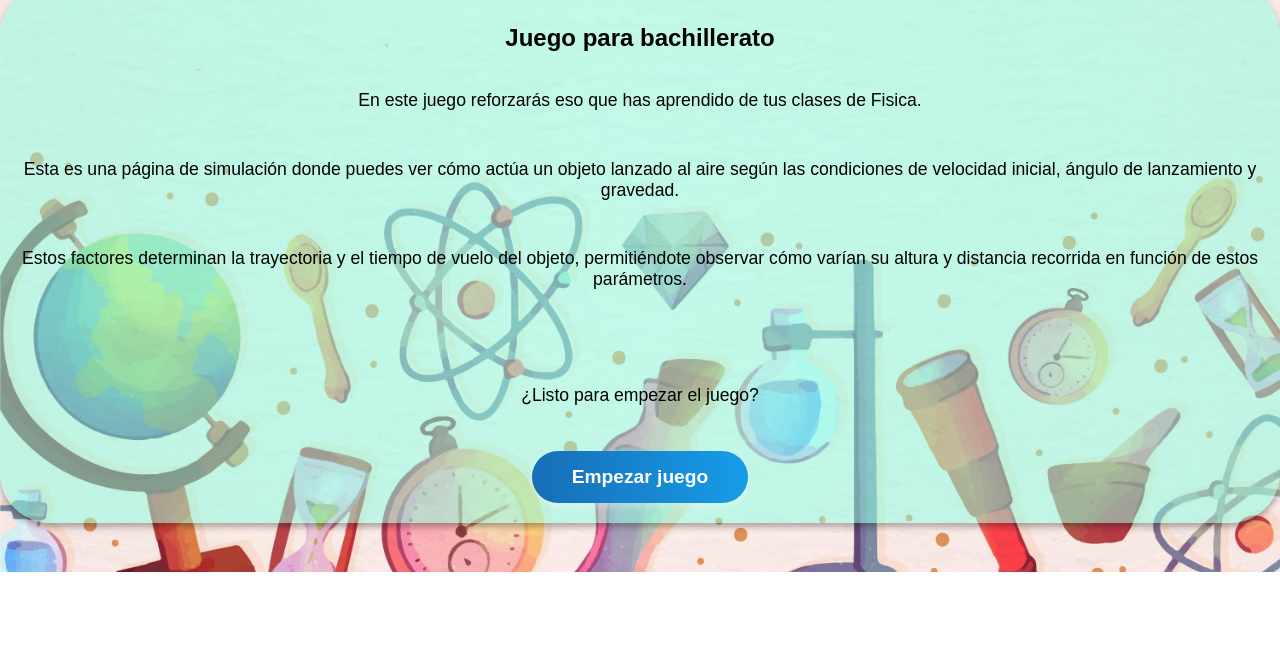
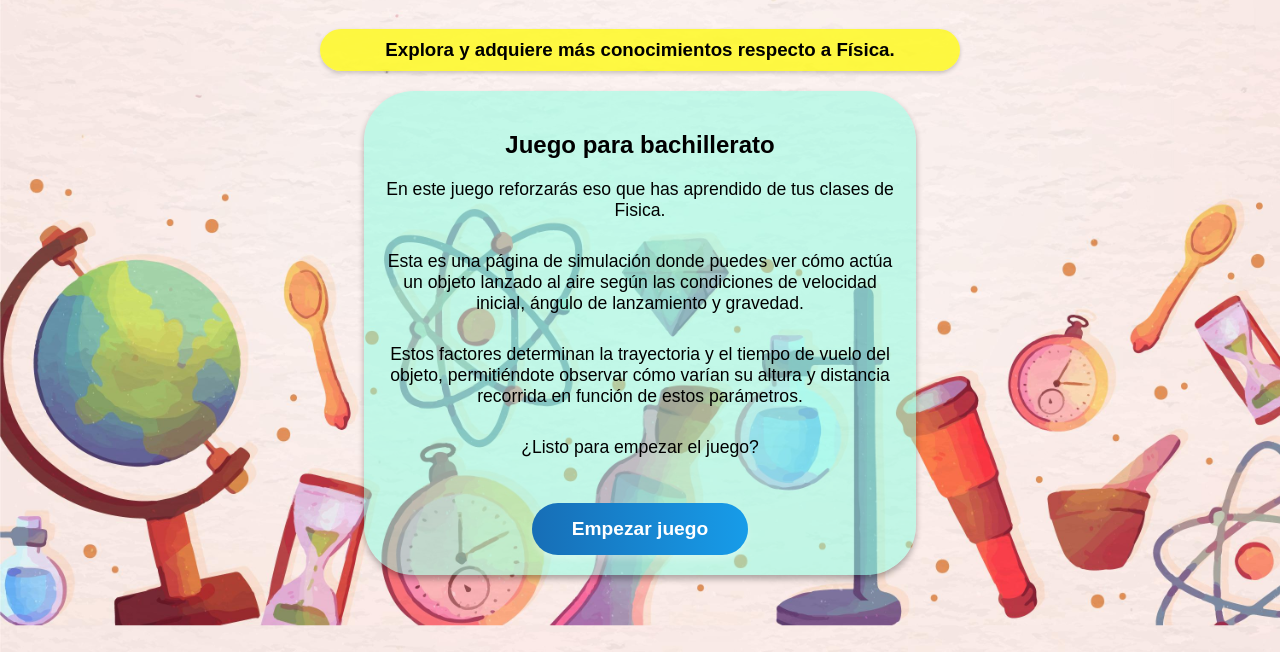
Before and after one commit to taniaj04/fisicaMat, a plain HTML site: page index.html in a window 1280 px wide. Shown: the part 228-880 px from the top of the page. Before the commit the page ends 800 px from the top, so only its background shows below. Drawn offline with Linux system fonts and the light colour scheme.

Commit message:
fis mate

```diff
--- a/inicio.css
+++ b/inicio.css
@@ -1,14 +1,16 @@
+html {
+    scroll-behavior: smooth;
+}
+
 body {
     font-family: 'Arial', sans-serif;
-    height: 100vh;
     margin: 0;
     background: url('fondo.jpg') no-repeat center center fixed;
     background-size: cover;
-    overflow: hidden;
     color: white;
     position: relative;
     display: flex;
-    justify-content: center;
+    flex-direction: column;
     align-items: center;
 }
 
@@ -26,7 +28,11 @@ body {
     text-align: center;
     position: relative;
     z-index: 2;
-    animation: fadeIn 1s ease-in-out;
+    min-height: 100vh;
+    display: flex;
+    flex-direction: column;
+    justify-content: center;
+    padding-top: 80px;
 }
 
 h1 {
@@ -69,6 +75,8 @@ p {
 
 .info-container {
     display: flex;
+    flex-direction: column;
+    align-items: center;
     justify-content: space-between;
     margin-bottom: 30px;
 }
@@ -77,11 +85,11 @@ p {
     background: rgba(143, 255, 227, 0.521);
     color: rgb(0, 0, 0);
     padding: 20px;
-    width: calc(100%);
+    width: 80%;
+    max-width: 600px;
     border-radius: 50px;
     text-align: center;
-    display: flex;
-    flex-direction: column;
+    margin-bottom: 20px;
     align-items: center;
     justify-content: center;
     transition: transform 0.3s ease, box-shadow 0.3s ease;
```
